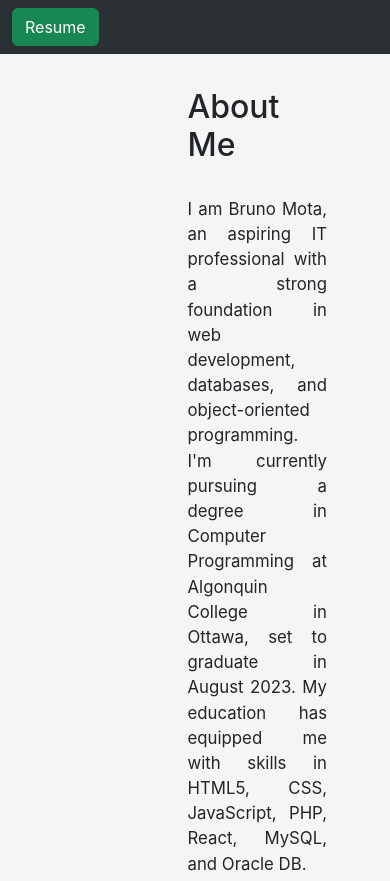
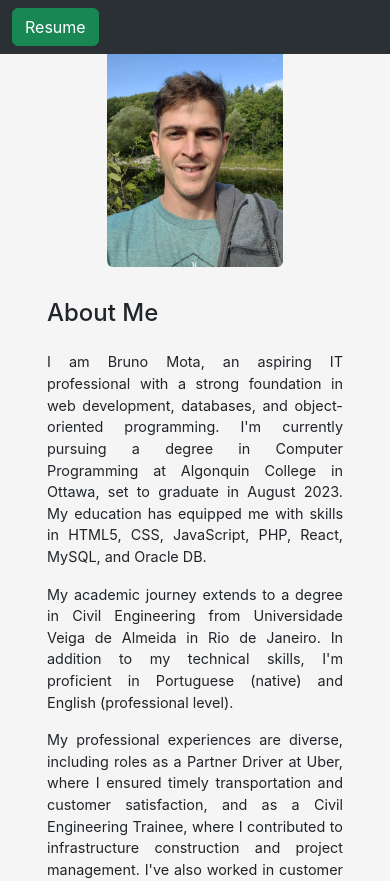
Before and after one commit to bmota1988/bmota1988.github.io, a React (Create React App) app: page / in a window 390 px wide. Shown: the top 881 px of the page. Built offline with nearby package versions, Linux system fonts and the light colour scheme.

Commit message:
responsive screen

```diff
--- a/src/About.js
+++ b/src/About.js
@@ -13,7 +13,7 @@ function About() {
               src="perfil_Bruno_Mota.jpg"
               alt="Bruno Mota"
               rounded
-              width={350}
+              width={300}
             />
           </Container>
         </div>
--- a/src/Header.js
+++ b/src/Header.js
@@ -6,12 +6,13 @@ import { LinkContainer } from "react-router-bootstrap";
 function Header() {
   return (
     <Navbar
-      expand="lg"
+      expand="md"
       data-bs-theme="dark"
-      className="bg-body-tertiary navbar-position-fixed"
+      className="bg-body-tertiary"
+      fixed="top"
     >
       <Container>
-        <Navbar.Collapse expand="lg" className="space-between">
+        <Navbar.Collapse className="space-between">
           <Nav>
             <LinkContainer to="/">
               <Nav.Link>About</Nav.Link>
--- a/src/style/About.css
+++ b/src/style/About.css
@@ -9,16 +9,17 @@
 /* About content styles */
 .about-content {
   display: flex;
-  justify-content: center;
+  flex-direction: column; /* Adjust layout for smaller screens */
   align-items: center;
 }
 
 /* About image styles */
 .about-image {
-  flex: 1; /* Image takes up 50% of the width */
+  flex: 1;
   display: flex;
   justify-content: center;
   align-items: center;
+  margin-bottom: 2rem; /* Add some spacing between image and text on smaller screens */
 }
 
 .about-image img {
@@ -29,15 +30,53 @@
 /* About text styles */
 .about-text {
   flex: 1;
-  padding-right: 15px;
+  padding: 0 15px; /* Add padding to both sides for better readability on smaller screens */
   text-align: justify;
 }
 
 h2 {
   font-size: 2rem;
-  margin-bottom: 2rem;
+  margin-bottom: 1.5rem; /* Slightly reduce margin for smaller screens */
 }
 
 .about-text p {
-  font-size: 1.05rem;
+  font-size: 1rem; /* Adjust font size for better readability on smaller screens */
 }
+
+/* Media Queries */
+
+@media only screen and (max-width: 767px) {
+  /* Adjust styles for mobile screens */
+  .about-container {
+    padding: 2rem;
+  }
+
+  .about-image {
+    width: 200px;
+    height: auto;
+  }
+
+  h2 {
+    font-size: 1.5rem;
+  }
+
+  .about-text p {
+    font-size: 0.9rem;
+  }
+}
+
+@media only screen and (min-width: 768px) and (max-width: 1023px) {
+  /* Adjust styles for tablet screens */
+  .about-container {
+    padding: 2.5rem;
+  }
+
+  .about-image {
+    width: 250px;
+    height: auto;
+  }
+
+  h2 {
+    font-size: 1.8rem;
+  }
+}
--- a/src/style/Header.css
+++ b/src/style/Header.css
@@ -1,11 +1,15 @@
-.navbar-position-fixed {
-    position: fixed;
-    top: 0;
-    left: 0;
-    right: 0;
-    z-index: 1000;
-}
-
+/* Header */
 .about-container, .projects-container, .contact-container {
     margin-top: 2.5rem;
 }
+
+/* Media Query for Responsive Navigation */
+@media only screen and (max-width: 767px) {
+
+    /* Adjust margin for containers on smaller screens */
+    .about-container,
+    .projects-container,
+    .contact-container {
+      margin-top: 0;
+    }
+  }
```
